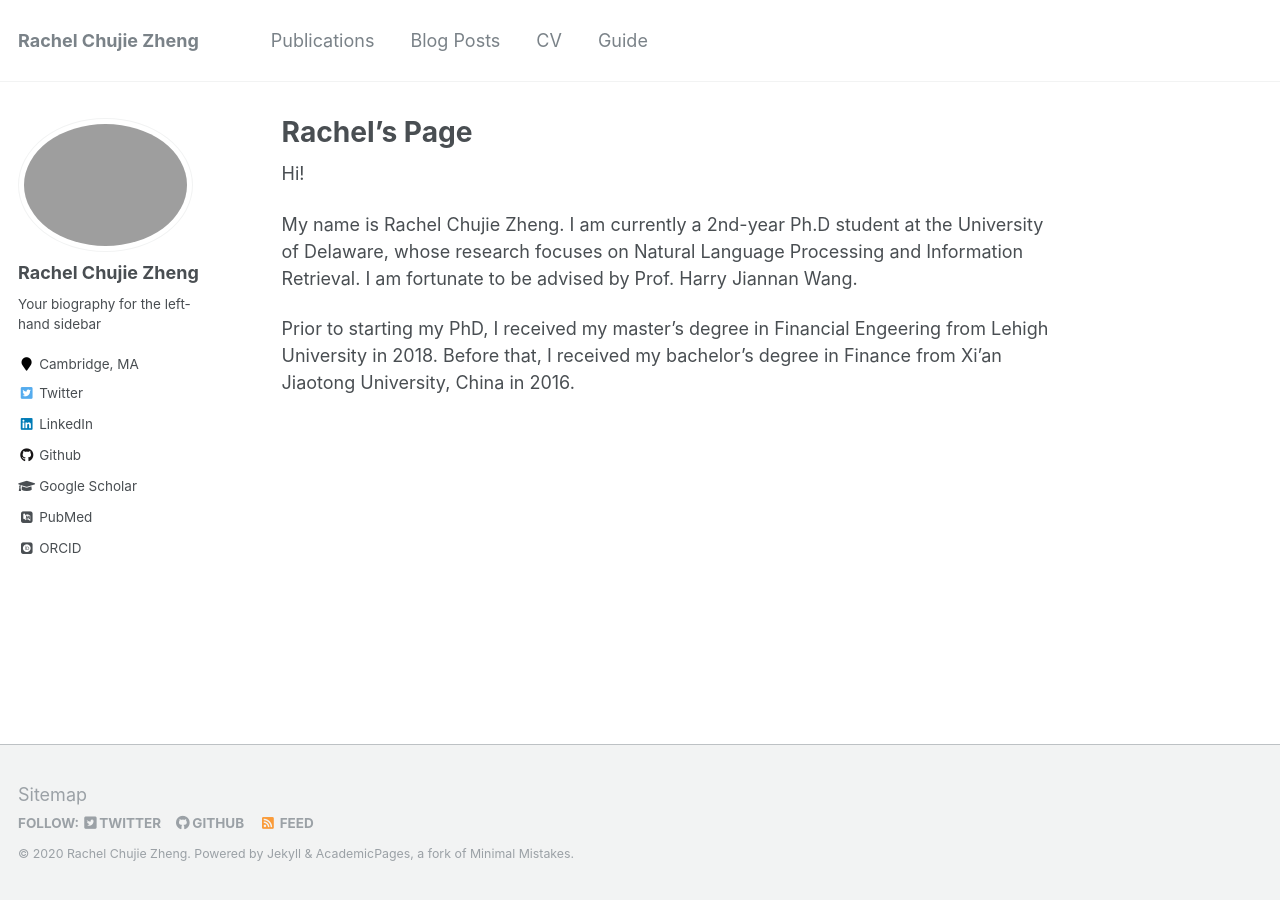
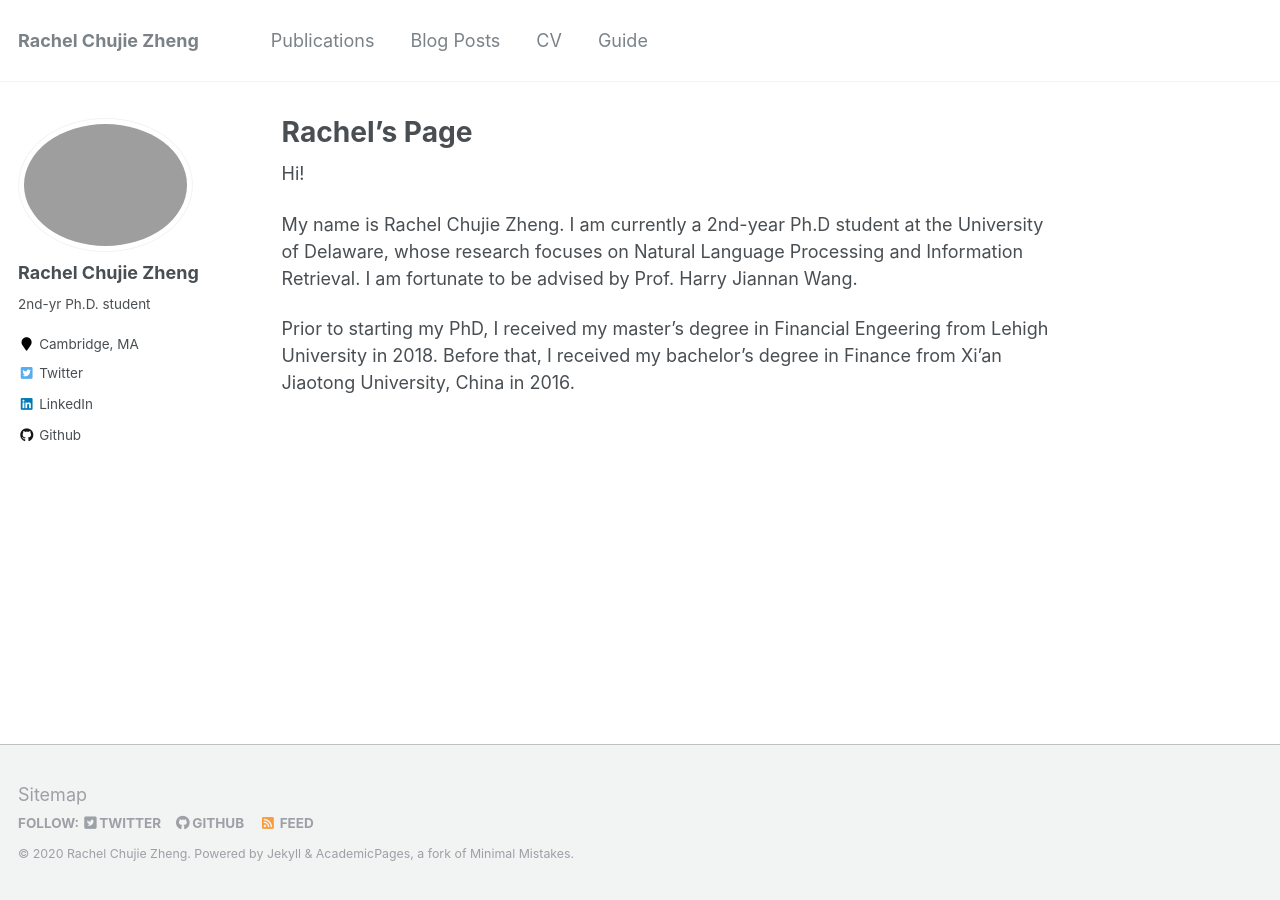
Before and after one commit to chz816/chz816.github.io, a Jekyll site: the page built from _pages/about.md, in a window 1280 px wide. Built offline with Jekyll 4.4.1, drawn with Linux system fonts in a browser that asks for light colours; some web fonts are replaced.

Commit message:
first commit

```diff
--- a/_config.yml
+++ b/_config.yml
@@ -82,13 +82,13 @@ analytics:
 author:
   name             : "Rachel Chujie Zheng"
   avatar           : "/image/about-rachel.png"
-  bio              : "Your biography for the left-hand sidebar"
+  bio              : "2nd-yr Ph.D. student"
   location         : "Cambridge, MA"
   employer         :
-  pubmed           : "https://www.ncbi.nlm.nih.gov/pubmed/?term=john+snow"
-  googlescholar    : "http://yourfullgooglescholarurl.com"
+  pubmed           :
+  googlescholar    :
   email            :
-  researchgate     :  # example: "https://www.researchgate.net/profile/yourprofile"
+  researchgate     :
   uri              :
   bitbucket        :
   codepen          :
@@ -103,13 +103,13 @@ author:
   impactstory      : #"https://profiles.impactstory.org/u/xxxx-xxxx-xxxx-xxxx"
   lastfm           :
   linkedin         : "https://www.linkedin.com/in/cjzheng/"
-  orcid            : "http://orcid.org/yourorcidurl"
+  orcid            :
   pinterest        :
   soundcloud       :
-  stackoverflow    : # http://stackoverflow.com/users/123456/username
+  stackoverflow    :
   steam            :
   tumblr           :
-  twitter          : "replacethistwitterhandle"
+  twitter          : "https://twitter.com/Ch_Zheng97"
   vine             :
   weibo            :
   xing             :
```
